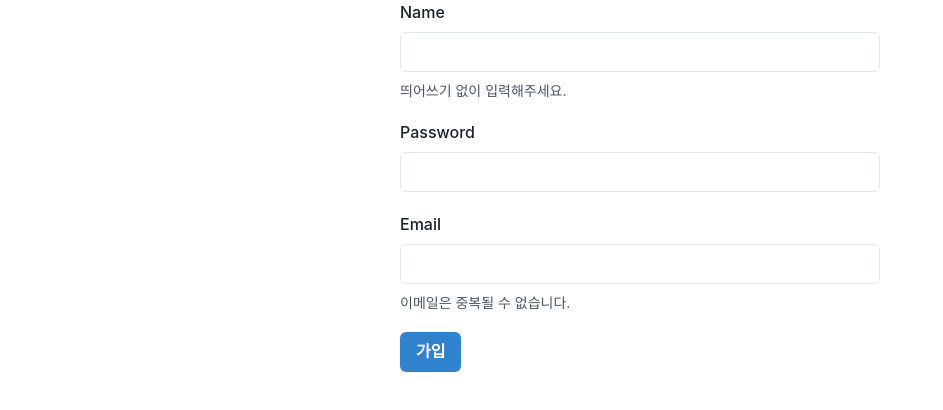
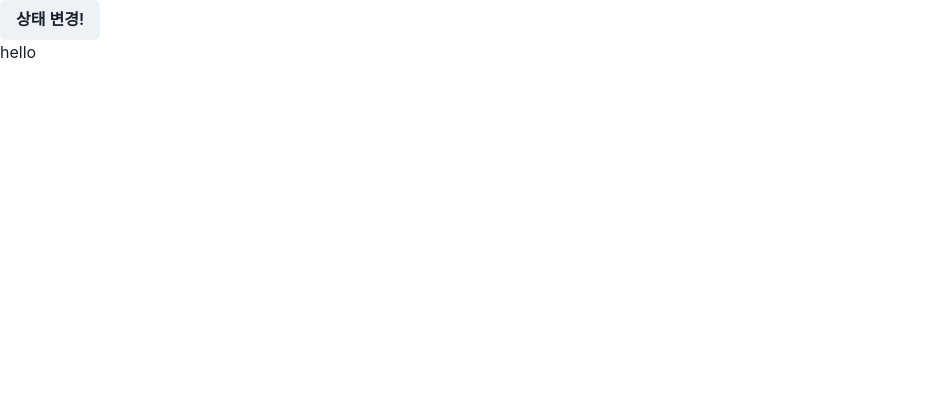
Before and after one commit to AngelosGithub/react231031, a React (Create React App) app: page / in a window 1280 px wide. Shown: the top 410 px of the page, without its empty margins (0-943 px from the left). Built offline with nearby package versions, Linux system fonts and the light colour scheme.

Commit message:
231106 state 사용 예제

```diff
--- a/src/App.js
+++ b/src/App.js
@@ -1,67 +1,22 @@
 import React, { useState } from "react";
-import {
-  Box,
-  Button,
-  Center,
-  FormControl,
-  FormHelperText,
-  FormLabel,
-  Input,
-} from "@chakra-ui/react";
+import { Button } from "@chakra-ui/react";
 
 function App(props) {
-  const [name, setName] = useState("");
-  const [password, setPassword] = useState("");
-  const [email, setEmail] = useState("");
-  const [submit, setSubmit] = useState(false);
+  const [text, setText] = useState("hello");
 
-  function handleNameInput(e) {
-    setName(e.target.value);
+  console.log(text);
+
+  function handleButtonClick() {
+    // text 라는 state 값 변경
+    // text = "message";  // << 안됨
+    setText("greeting");
   }
-  function handlePWInput(e) {
-    setPassword(e.target.value);
-  }
-  function handleEmailInput(e) {
-    setEmail(e.target.value);
-  }
-  function handleSubmit() {
-    setSubmit(true);
-  }
-  //   axios
-  //     .post("/adduser", {
-  //       name,
-  //       email,
-  //       password,
-  //     })
-  //     .then((response) => console.log("성공"))
-  //     .catch((error) => console.log("실패"))
-  //     .finally(() => console.log("필수입력"));
-  // }
+
   return (
-    <Center>
-      <Box w={"480px"}>
-        <FormControl mb={5}>
-          <FormLabel>Name</FormLabel>
-          <Input type="text" value={name} onChange={handleNameInput} />
-          <FormHelperText>띄어쓰기 없이 입력해주세요.</FormHelperText>
-        </FormControl>
-
-        <FormControl mb={5}>
-          <FormLabel>Password</FormLabel>
-          <Input type="password" value={password} onChange={handlePWInput} />
-        </FormControl>
-
-        <FormControl mb={5}>
-          <FormLabel>Email</FormLabel>
-          <Input type="email" value={email} onChange={handleEmailInput} />
-          <FormHelperText>이메일은 중복될 수 없습니다.</FormHelperText>
-        </FormControl>
-
-        <Button colorScheme="blue" onClick={handleSubmit} isLoading={submit}>
-          가입
-        </Button>
-      </Box>
-    </Center>
+    <div>
+      <Button onClick={handleButtonClick}>상태 변경!</Button>
+      <p>{text}</p>
+    </div>
   );
 }
 
```
